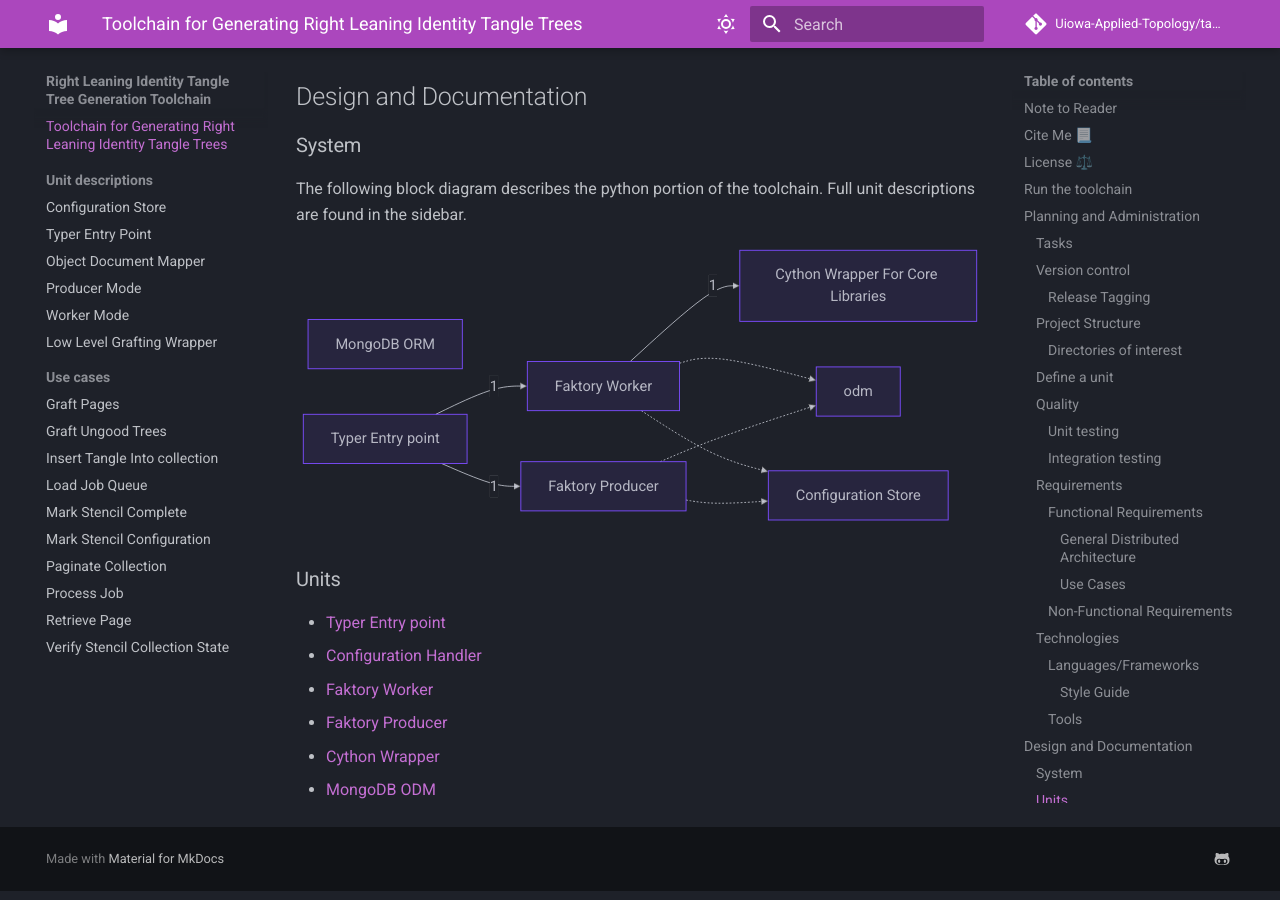
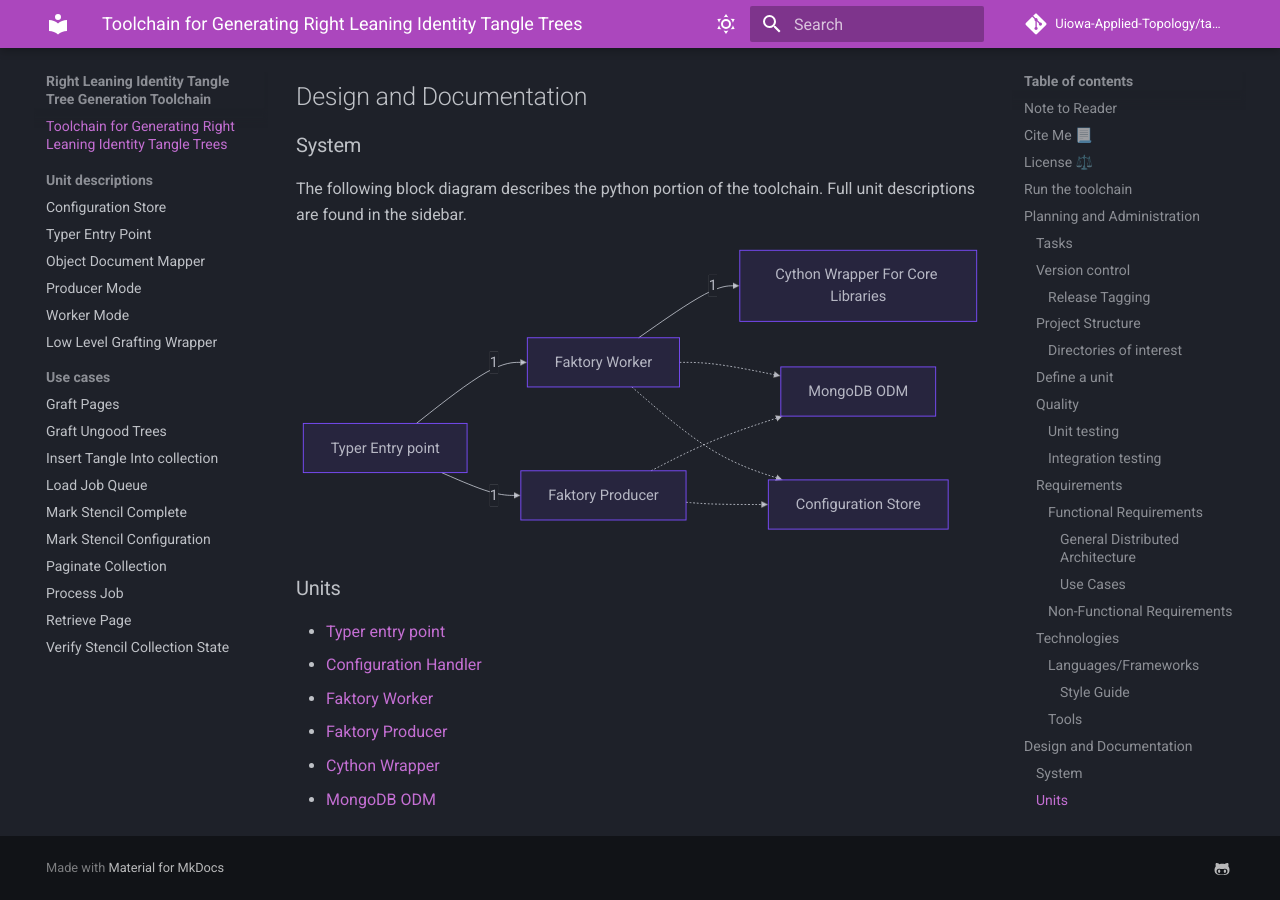
Before and after one commit to Uiowa-Applied-Topology/tanglenomicon_rlitt_runner, an MkDocs documentation site: the page built from docs/README.md, in a window 1280 px wide and 900 px high, scrolled down 7435 px. Built offline with MkDocs 1.6.1 and Material for MkDocs 9.7.7, drawn with Linux system fonts in a browser that asks for light colours; comment, search, counter and statistics services are not loaded; some of the changed lines change nothing that is shown.

Commit message:
6 add documentation to release action (#7)
* Improve: Adds release of documentation to action

* Bug: Fixes block diagram

* Improve: Updates nix to reference prettier without node

```diff
--- a/docs/README.md
+++ b/docs/README.md
@@ -326,7 +326,7 @@
     wrap["Cython Wrapper For Core Libraries"]
     work["Faktory Worker"]
     prod["Faktory Producer"]
-    orm["MongoDB ORM"]
+    odm["MongoDB ODM"]
     config["Configuration Store"]
     ep["Typer Entry point"]
     ep -->|1| work
@@ -341,7 +341,7 @@
 
 ### Units
 
-- [Typer Entry point](./unit-descriptions/entrypoint.md)
+- [Typer entry point](./unit-descriptions/entrypoints.md)
 - [Configuration Handler](./unit-descriptions/config.md)
 - [Faktory Worker](./unit-descriptions/worker.md)
 - [Faktory Producer](./unit-descriptions/producer.md)
```
Also changed, not shown: requirements.txt (+11 -11 lines), 4 other files.
